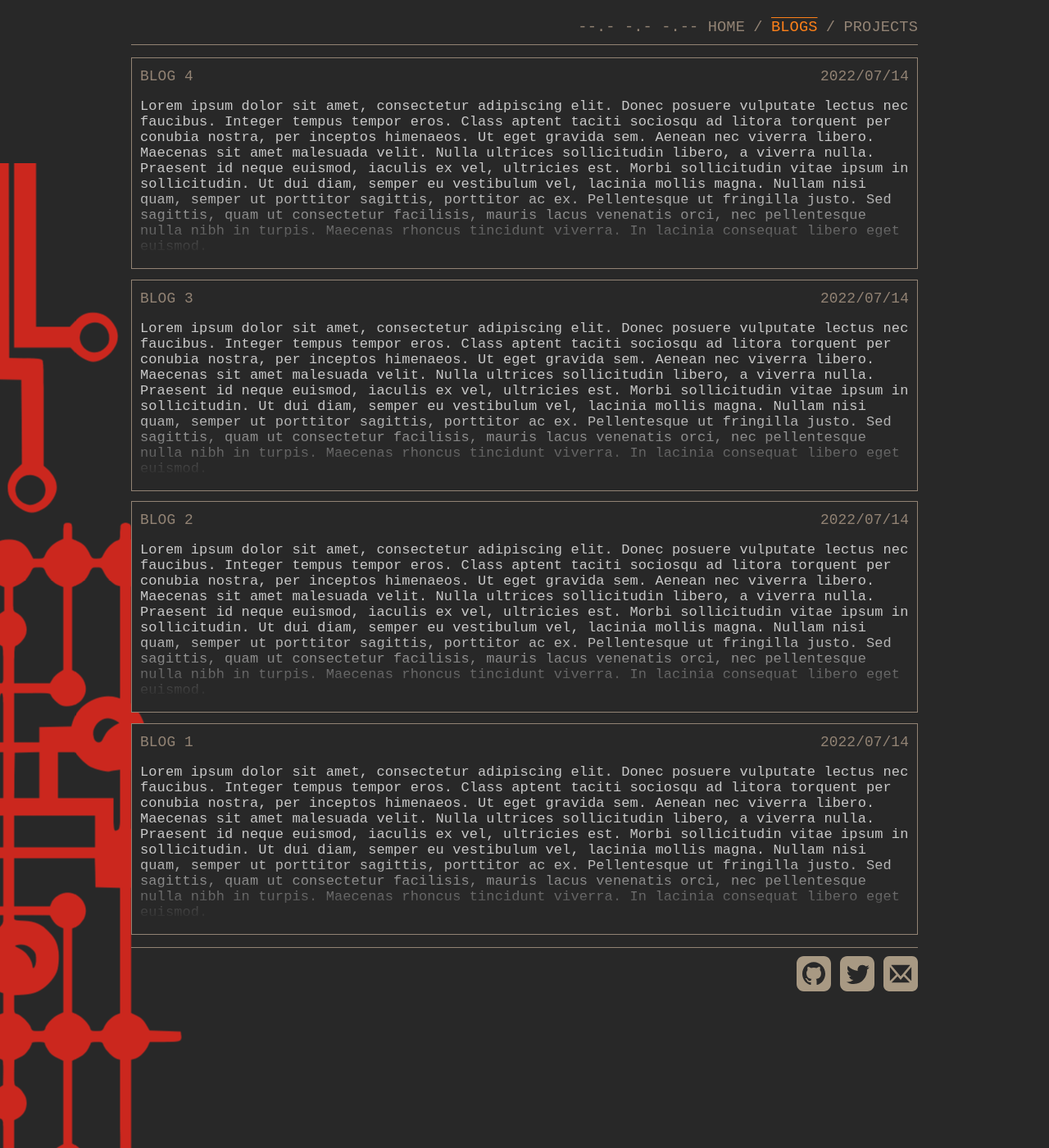
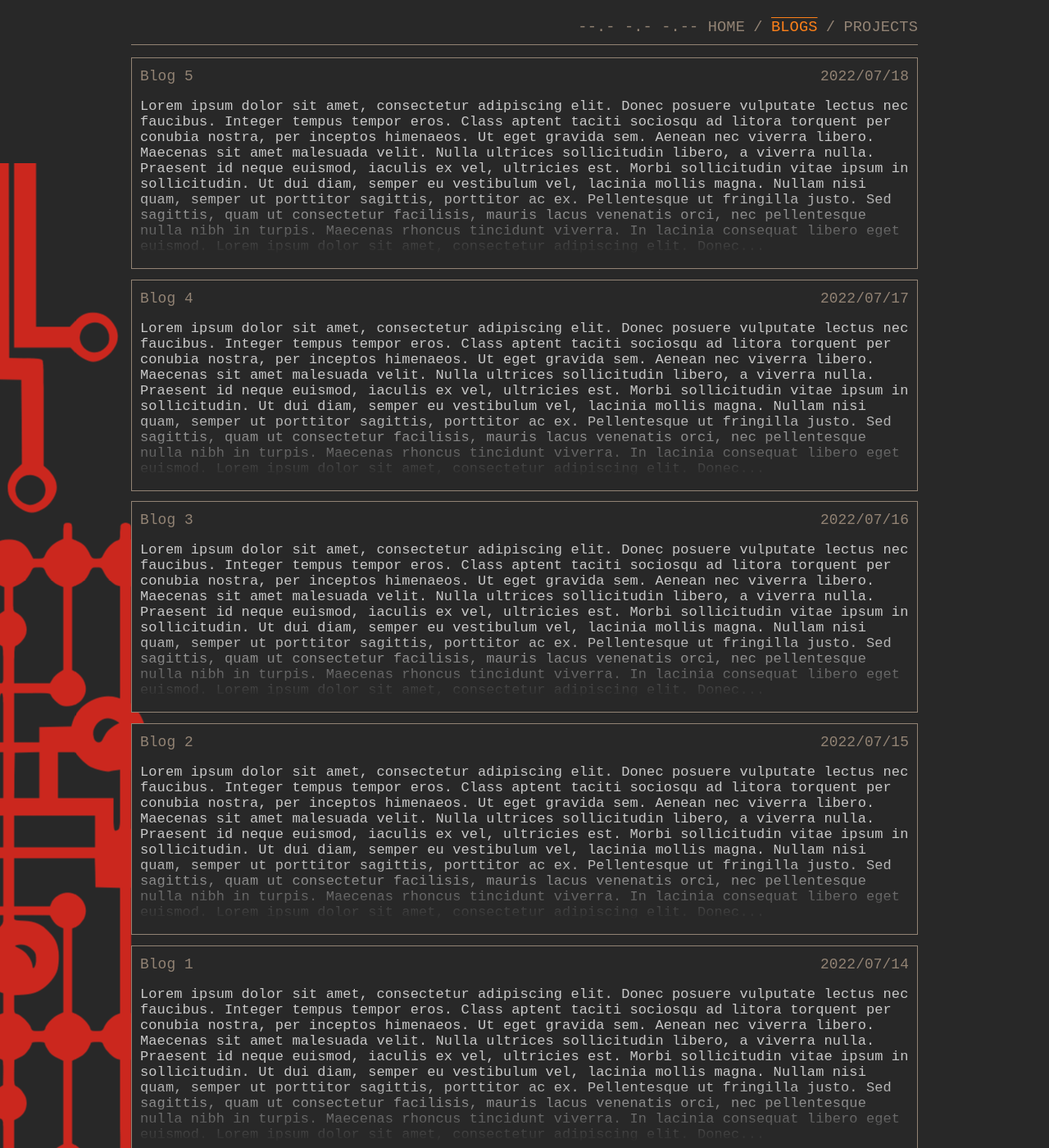
Before and after one commit to q0r3y/q0r3y.github.io, a Jekyll site: the page built from blogs.md, in a window 1280 px wide and 1400 px high. Shown: the whole window at 82% size. Built offline with Jekyll 4.4.1, drawn with Linux system fonts in a browser that asks for light colours; some of the changed lines change nothing that is shown.

Commit message:
Made blog page dynamically generated

```diff
--- a/blogs.md
+++ b/blogs.md
@@ -4,44 +4,10 @@ layout: default
 css: blogs.css
 ---
 <main>
-  <div class="blogs">
-    <h1><a href="blogs/blog4.html" class="link">BLOG 4</a><span>2022/07/14</span></h1>
-    <p>Lorem ipsum dolor sit amet, consectetur adipiscing elit. Donec posuere vulputate lectus nec faucibus. Integer tempus tempor eros.
-      Class aptent taciti sociosqu ad litora torquent per conubia nostra, per inceptos himenaeos.
-      Ut eget gravida sem. Aenean nec viverra libero. Maecenas sit amet malesuada velit. Nulla ultrices sollicitudin libero,
-      a viverra nulla. Praesent id neque euismod, iaculis ex vel, ultricies est. Morbi sollicitudin vitae ipsum in sollicitudin.
-      Ut dui diam, semper eu vestibulum vel, lacinia mollis magna. Nullam nisi quam, semper ut porttitor sagittis, porttitor ac ex.
-      Pellentesque ut fringilla justo. Sed sagittis, quam ut consectetur facilisis, mauris lacus venenatis orci,
-      nec pellentesque nulla nibh in turpis. Maecenas rhoncus tincidunt viverra. In lacinia consequat libero eget euismod.</p>
-  </div>
-  <div class="blogs">
-    <h1><a href="" class="link">BLOG 3</a><span>2022/07/14</span></h1>
-    <p>Lorem ipsum dolor sit amet, consectetur adipiscing elit. Donec posuere vulputate lectus nec faucibus. Integer tempus tempor eros.
-      Class aptent taciti sociosqu ad litora torquent per conubia nostra, per inceptos himenaeos.
-      Ut eget gravida sem. Aenean nec viverra libero. Maecenas sit amet malesuada velit. Nulla ultrices sollicitudin libero,
-      a viverra nulla. Praesent id neque euismod, iaculis ex vel, ultricies est. Morbi sollicitudin vitae ipsum in sollicitudin.
-      Ut dui diam, semper eu vestibulum vel, lacinia mollis magna. Nullam nisi quam, semper ut porttitor sagittis, porttitor ac ex.
-      Pellentesque ut fringilla justo. Sed sagittis, quam ut consectetur facilisis, mauris lacus venenatis orci,
-      nec pellentesque nulla nibh in turpis. Maecenas rhoncus tincidunt viverra. In lacinia consequat libero eget euismod.</p>
-  </div>
-  <div class="blogs">
-    <h1><a href="" class="link">BLOG 2</a><span>2022/07/14</span></h1>
-    <p>Lorem ipsum dolor sit amet, consectetur adipiscing elit. Donec posuere vulputate lectus nec faucibus. Integer tempus tempor eros.
-      Class aptent taciti sociosqu ad litora torquent per conubia nostra, per inceptos himenaeos.
-      Ut eget gravida sem. Aenean nec viverra libero. Maecenas sit amet malesuada velit. Nulla ultrices sollicitudin libero,
-      a viverra nulla. Praesent id neque euismod, iaculis ex vel, ultricies est. Morbi sollicitudin vitae ipsum in sollicitudin.
-      Ut dui diam, semper eu vestibulum vel, lacinia mollis magna. Nullam nisi quam, semper ut porttitor sagittis, porttitor ac ex.
-      Pellentesque ut fringilla justo. Sed sagittis, quam ut consectetur facilisis, mauris lacus venenatis orci,
-      nec pellentesque nulla nibh in turpis. Maecenas rhoncus tincidunt viverra. In lacinia consequat libero eget euismod.</p>
-  </div>
-  <div class="blogs">
-    <h1><a href="" class="link">BLOG 1</a><span>2022/07/14</span></h1>
-    <p>Lorem ipsum dolor sit amet, consectetur adipiscing elit. Donec posuere vulputate lectus nec faucibus. Integer tempus tempor eros.
-      Class aptent taciti sociosqu ad litora torquent per conubia nostra, per inceptos himenaeos.
-      Ut eget gravida sem. Aenean nec viverra libero. Maecenas sit amet malesuada velit. Nulla ultrices sollicitudin libero,
-      a viverra nulla. Praesent id neque euismod, iaculis ex vel, ultricies est. Morbi sollicitudin vitae ipsum in sollicitudin.
-      Ut dui diam, semper eu vestibulum vel, lacinia mollis magna. Nullam nisi quam, semper ut porttitor sagittis, porttitor ac ex.
-      Pellentesque ut fringilla justo. Sed sagittis, quam ut consectetur facilisis, mauris lacus venenatis orci,
-      nec pellentesque nulla nibh in turpis. Maecenas rhoncus tincidunt viverra. In lacinia consequat libero eget euismod.</p>
-  </div>
+  {% for post in site.posts %}
+    <div class="blogs">
+    <h1><a href="{{ post.url }}" class="link">{{ post.title }}</a><span>{{ post.date | date: "%Y/%m/%d" }}</span></h1>
+    <p>{{ post.excerpt | strip_html | truncatewords: 125  }}</p>
+    </div>
+  {% endfor %}
 </main>
```
Also changed, not shown: 1 other file.
